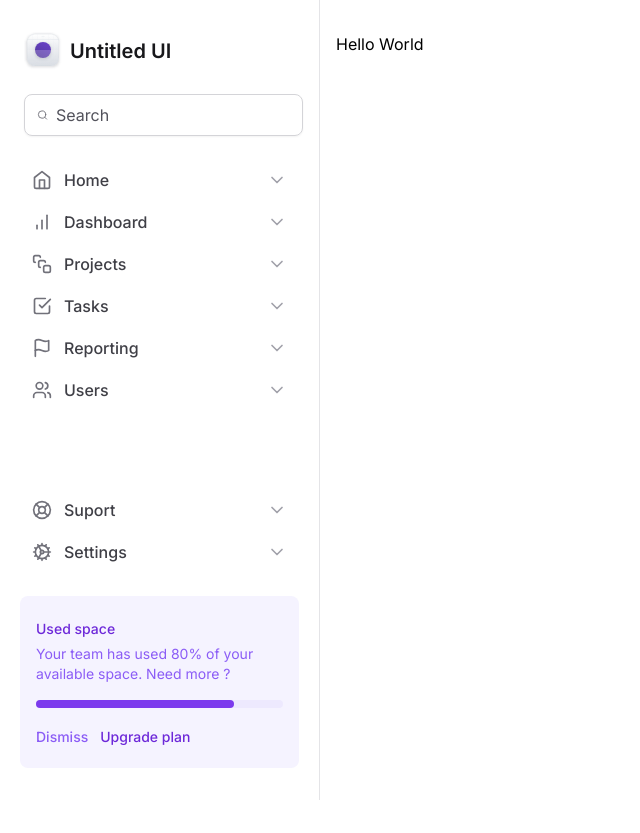
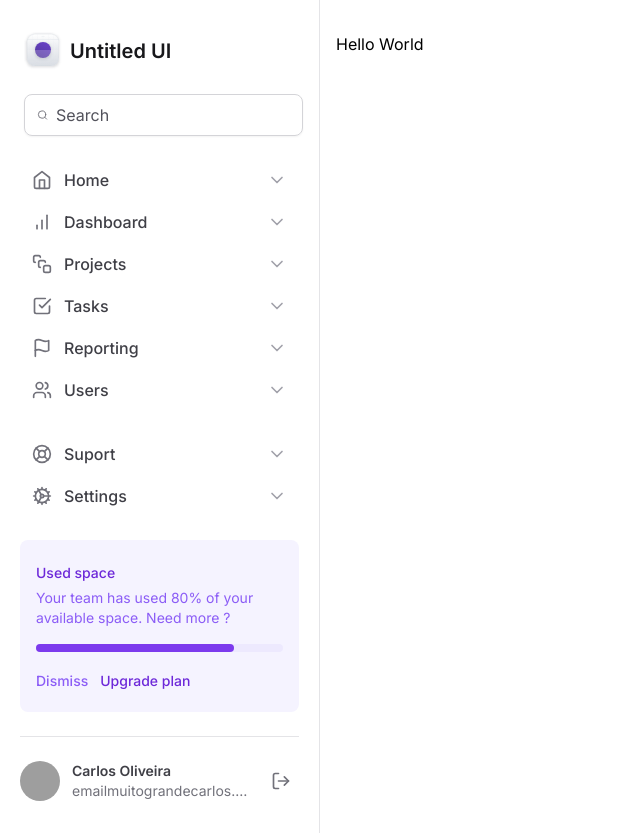
Before and after one commit to burn-c/tailwind-next, a Next.js app: page / in a window 1280 px wide. Shown: the whole page, without its empty margins (0-640 px from the left). Before the commit the page ends 800 px from the top, so only its background shows below. Built offline with nearby package versions, Linux system fonts and the light colour scheme; grey boxes are pictures that could not be loaded.

Commit message:
feat(Sidebar): adds Profile

```diff
--- /dev/null
+++ b/src/components/Sidebar/Profile.tsx
@@ -0,0 +1,35 @@
+import { LogOut } from 'lucide-react'
+
+export function Profile() {
+  return (
+    <div className="grid-cols-profile grid items-center gap-3">
+      <img
+        src="https://github.com/burn-c.png"
+        className="h-10 w-10 rounded-full"
+        alt=""
+      />
+
+      <div className="flex flex-1  flex-col truncate">
+        <span
+          className="truncate text-sm font-semibold text-zinc-700"
+          title="Carlos Oliveira"
+        >
+          Carlos Oliveira
+        </span>
+        <span
+          className="truncate text-sm text-zinc-500"
+          title="emailmuitograndecarlos.burndev@gmail.com"
+        >
+          emailmuitograndecarlos.burndev@gmail.com
+        </span>
+      </div>
+
+      <button
+        type="button"
+        className="ml-auto rounded-md p-2 hover:bg-zinc-200"
+      >
+        <LogOut className="h-5 w-5 text-zinc-500" />
+      </button>
+    </div>
+  )
+}
--- a/src/components/Sidebar/index.tsx
+++ b/src/components/Sidebar/index.tsx
@@ -13,6 +13,7 @@
 import Logo from './Logo'
 import { NavItem } from './NavItem'
 import { UsedSpaceWidget } from './UsedSpaceWidget'
+import { Profile } from './Profile'
 
 export function Sidebar() {
   return (
@@ -45,6 +46,10 @@
         </nav>
 
         <UsedSpaceWidget />
+
+        <div className="h-px bg-zinc-200" />
+
+        <Profile />
       </div>
     </aside>
   )
--- a/tailwind.config.ts
+++ b/tailwind.config.ts
@@ -6,6 +6,7 @@
     extend: {
       gridTemplateColumns: {
         app: 'minmax(18rem, 20rem) 1fr',
+        profile: 'max-content 1fr max-content',
       },
 
       maxWidth: {
```
